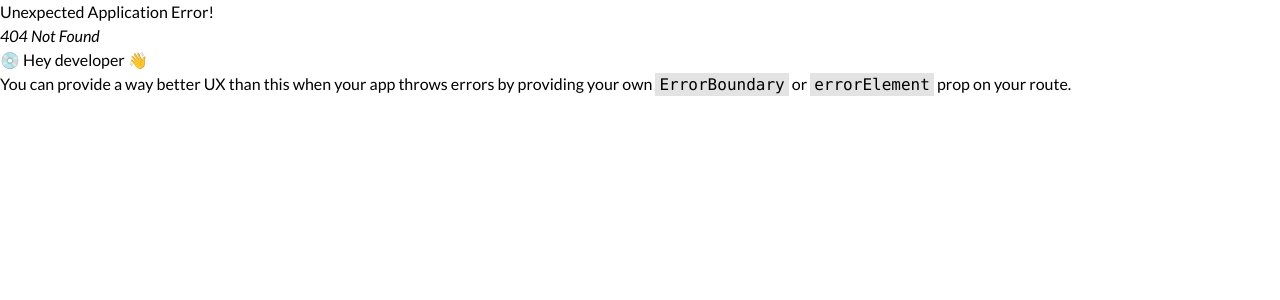
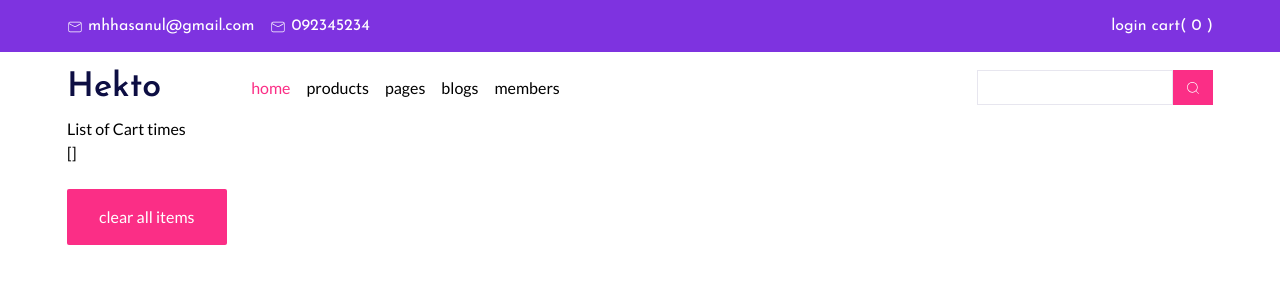
Before and after one commit to sagartmg2/react2080, a React (Vite) app in the folder ecommerce-client/: page /cart in a window 1280 px wide. Before the commit this address had no page. Shown: the top 300 px of the page. Built offline with nearby package versions, Linux system fonts and the light colour scheme.

Commit message:
cart items in redux

```diff
--- a/ecommerce-client/src/App.jsx
+++ b/ecommerce-client/src/App.jsx
@@ -11,6 +11,7 @@ import RootComponent from "./components/common/RootComponent";
 import Products from "./pages/products/Products";
 import Slug from "./pages/products/Slug";
 import Signup from "./pages/Signup";
+import Cart from "./pages/Cart";
 
 const router = createBrowserRouter([
   {
@@ -28,6 +29,10 @@ const router = createBrowserRouter([
       {
         path: "signup",
         element: <Signup/>,
+      },
+      {
+        path: "cart",
+        element: <Cart/>,
       },
       {
         path: "products",
--- a/ecommerce-client/src/components/common/Header.jsx
+++ b/ecommerce-client/src/components/common/Header.jsx
@@ -10,6 +10,9 @@ import { logout, setReduxUser } from "../../redux/slice/userSlice";
 
 export default function Header() {
   let user = useSelector((store) => store.user.value);
+  let cartItems = useSelector((store) => store.cart.value);
+
+
   let dispatch = useDispatch()
 
   const [isMenuOpen, setIsMenuOpen] = useState(false);
@@ -43,7 +46,7 @@ export default function Header() {
             ) : (
               <Link to={"/login"}> login </Link>
             )}
-            <span className="ml-4">cart</span>
+            <Link to={"/cart"}> cart( {cartItems.length} )  </Link>
           </div>
         </nav>
       </div>
@@ -119,3 +122,7 @@ export default function Header() {
     </header>
   );
 }
+
+
+export const navlinks = [""]
+export const socialMedias = [""]
--- a/ecommerce-client/src/components/home/Product.jsx
+++ b/ecommerce-client/src/components/home/Product.jsx
@@ -1,10 +1,13 @@
 import React from "react";
 import { FaCartPlus } from "react-icons/fa";
+import { useDispatch } from "react-redux";
 import { Link, useNavigate } from "react-router-dom";
+import { addCartItem } from "../../redux/slice/cartSlice";
 
 export default function Product(props) {
+  const dispatch = useDispatch();
   const navigate = useNavigate();
-  console.log(props._id)
+  console.log(props._id);
 
   return (
     <div
@@ -13,7 +16,13 @@ export default function Product(props) {
       }}
       className="group relative bg-primary-light shadow-[0px_0px_25px_0px_rgba(0,0,0,0.1)]   hover:cursor-pointer  "
     >
-      <div className=" absolute left-[11px] top-[11px] hidden h-[30px] w-[30px] items-center justify-center rounded-full border border-primary transition-all group-hover:flex">
+      <div
+        onClick={(e) => {
+          e.stopPropagation();
+          dispatch(addCartItem(props));
+        }}
+        className=" absolute left-[11px] top-[11px] hidden h-[30px] w-[30px] items-center justify-center rounded-full border border-primary transition-all group-hover:flex"
+      >
         <FaCartPlus className="text-primary" />
       </div>
       <img
--- /dev/null
+++ b/ecommerce-client/src/pages/Cart.jsx
@@ -0,0 +1,28 @@
+import React from "react";
+import { useDispatch, useSelector } from "react-redux";
+import { resetCart } from "../redux/slice/cartSlice";
+
+export default function Cart() {
+  let cartItems = useSelector((reduxStore) => reduxStore.cart.value);
+  const dispatch = useDispatch();
+  return (
+    <>
+      <div className="container">
+        <div>List of Cart times</div>
+        {/* <li>one</li>
+        <li>two</li> */}
+        {JSON.stringify(cartItems)}
+        <br />
+        <br />
+        <button
+          className="btn"
+          onClick={() => {
+            dispatch(resetCart());
+          }}
+        >
+          clear all items
+        </button>
+      </div>
+    </>
+  );
+}
--- a/ecommerce-client/src/pages/Login.jsx
+++ b/ecommerce-client/src/pages/Login.jsx
@@ -29,7 +29,6 @@ export default function Login() {
   function handleSubmit(e) {
     e.preventDefault();
 
-
     axios
       .post("https://ecommerce-sagartmg2.vercel.app/api/users/login", {
         email: formData.email,
@@ -39,8 +38,7 @@ export default function Login() {
         toast.success("success");
         // navigate("/");
         console.log("success");
-    dispatch(setReduxUser(res.data.user)); // change redux store value
-
+        dispatch(setReduxUser(res.data.user)); // change redux store value
       })
       .catch((err) => {
         console.log(err);
--- a/ecommerce-client/src/pages/products/Slug.jsx
+++ b/ecommerce-client/src/pages/products/Slug.jsx
@@ -2,9 +2,12 @@ import axios from "axios";
 import React, { useEffect, useState } from "react";
 import { useParams } from "react-router-dom";
 import BreadCrumb from "../../components/common/BreadCrumb";
+import { addCartItem } from "../../redux/slice/cartSlice";
+import { useDispatch } from "react-redux";
 
 export default function Slug() {
   const [product, setProduct] = useState({});
+  const dispatch = useDispatch();
 
   const params = useParams();
 
@@ -17,9 +20,22 @@ export default function Slug() {
   }, []);
 
   return (
-    <div>
-      <BreadCrumb/>
-      {JSON.stringify(product)}
-    </div>
+    <>
+      <BreadCrumb />
+      <div className="container">
+        {/* {JSON.stringify(product)} */}
+        <p className="text-4xl">{product.name}</p>
+        <br />
+        <br />
+        <button
+          className="btn"
+          onClick={() => {
+            dispatch(addCartItem(product));
+          }}
+        >
+          add to cart
+        </button>
+      </div>
+    </>
   );
 }
--- /dev/null
+++ b/ecommerce-client/src/redux/slice/cartSlice.js
@@ -0,0 +1,39 @@
+import { createSlice } from "@reduxjs/toolkit";
+
+export const cartSlice = createSlice({
+  name: "cart",
+  initialState: {
+    value: [
+    //   {
+    //     _id: "234234",
+    //     name: "watch",
+    //     price: "500",
+    //     quanity: 2,
+    //   },
+    ],
+    // value:["one","two","three"]
+  },
+  reducers: {
+    addCartItem: (state, action) => {
+      let product = action.payload;
+      let { name, _id, price } = product;
+
+      /* check if that _id already exists   */
+
+      state.value.push({
+        quanity: 1,
+        name,
+        _id,
+        price,
+      });
+    },
+    resetCart: (state, action) => {
+      state.value = [];
+    },
+  },
+});
+
+// Action creators are generated for each case reducer function
+export const { addCartItem, resetCart } = cartSlice.actions;
+
+export default cartSlice.reducer;
--- a/ecommerce-client/src/redux/slice/userSlice.js
+++ b/ecommerce-client/src/redux/slice/userSlice.js
@@ -9,7 +9,7 @@ export const userSlice = createSlice({
   reducers: {
     setReduxUser: (state, action) => {
       console.log("change redux store.");
-      state.value = action.payload;
+      state.value = action.payload
     },
     logout: (state, action) => {
       state.value = null;
--- a/ecommerce-client/src/redux/store.js
+++ b/ecommerce-client/src/redux/store.js
@@ -1,8 +1,10 @@
-import { configureStore } from '@reduxjs/toolkit'
-import userReducer from './slice/userSlice'
+import { configureStore } from "@reduxjs/toolkit";
+import userReducer from "./slice/userSlice";
+import cartReducer from "./slice/cartSlice";
 
 export default configureStore({
   reducer: {
-    user: userReducer
-  }
-})
+    user: userReducer,
+    cart: cartReducer,
+  },
+});
```
